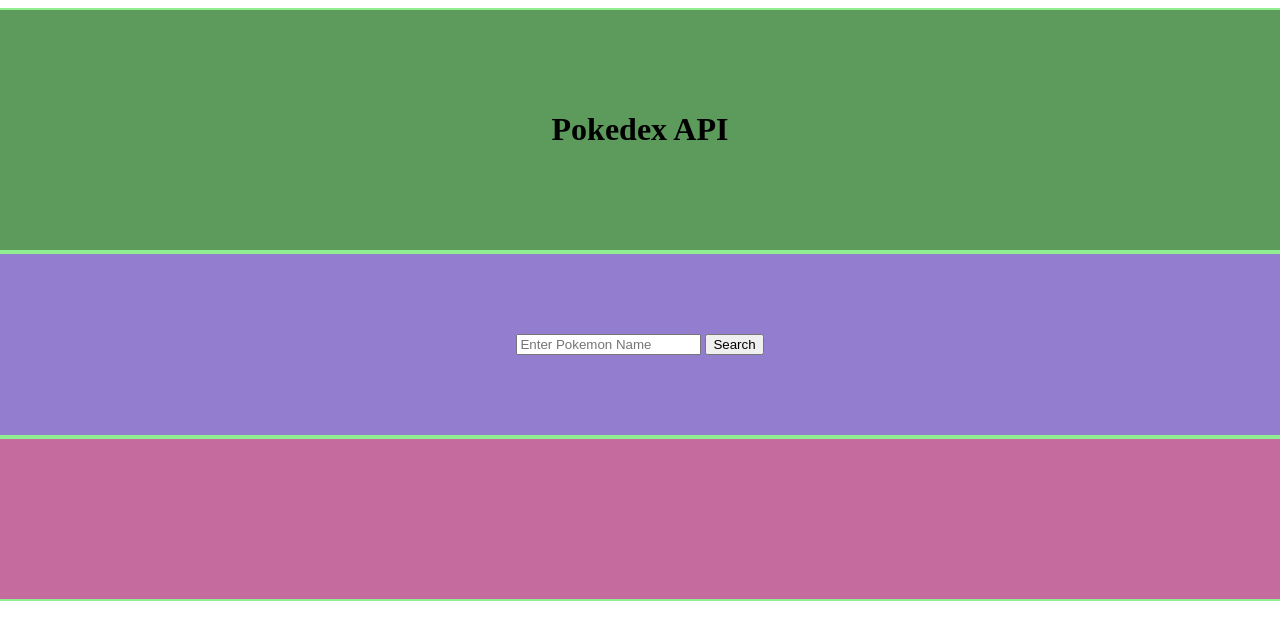
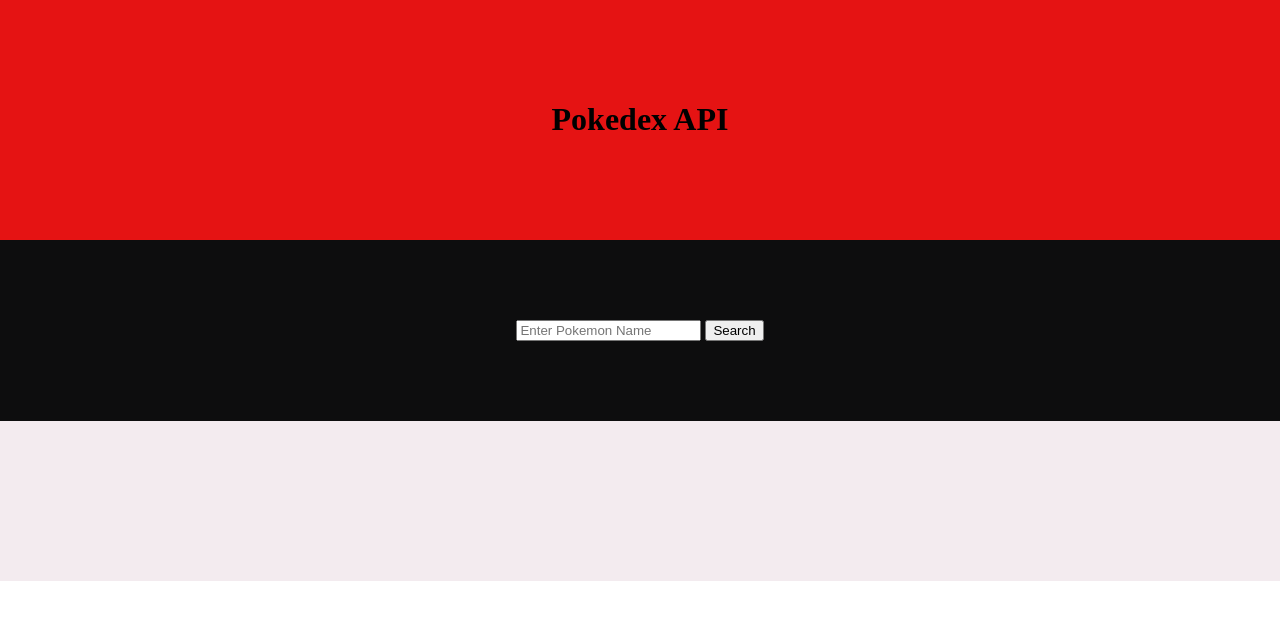
Before and after one commit to pdvanevery/Project-0-Video-Game-API, a plain HTML site: page index.html in a window 1280 px wide. Shown: the top 640 px of the page. Drawn offline with Linux system fonts and the light colour scheme; no server answers.

Commit message:
removed excess whitespace

```diff
--- a/index.html
+++ b/index.html
@@ -20,7 +20,7 @@
             <button id="btn" class="searchbtn" type="button">Search</button>
         </div>
         <div class="footer">
-            <div id="name"></div>
+            <div id="pokecard"></div>
         </div>
 
     </div>
--- a/index.js
+++ b/index.js
@@ -9,7 +9,7 @@ function fetchPokemon(){
 fetch("https://pokeapi.co/api/v2/pokemon/mudkip")
     .then(res => res.json())
     .then(data => {console.log(data)
-        document.querySelector('#name').innerHTML = `
+        document.querySelector('#pokecard').innerHTML = `
         <h1>${capitalizeFirstLetter(data.name)}</h1>
         <img src="${data.sprites.other["official-artwork"].front_default}" alt="${capitalizeFirstLetter(data.name)}"/>
         `
--- a/style.css
+++ b/style.css
@@ -1,33 +1,38 @@
+body {
+    margin: 0;
+}
+
 .container {
     display: flex;
     justify-content: center;
     align-items: center;
     flex-direction: column;
 
+
 }
 
 .header {
     width: 100%;
     padding: 5rem;
-    background-color: rgb(92, 155, 92);
+    background-color: rgb(229, 19, 19);
     text-align: center;
-    border: 2px solid lightgreen;
+
 }
 
 .search {
     width: 100%;
     padding: 5rem;
-    background-color: rgb(147, 125, 206);
+    background-color: rgb(13, 13, 14);
     text-align: center;
-    border: 2px solid lightgreen;
+
 }
 
 .footer {
     width: 100%;
     padding: 5rem;
-    background-color: rgb(197, 107, 158);
+    background-color: rgb(243, 235, 239);
     text-align: center;
-    border: 2px solid lightgreen;
+
 }
 
 img {
```
